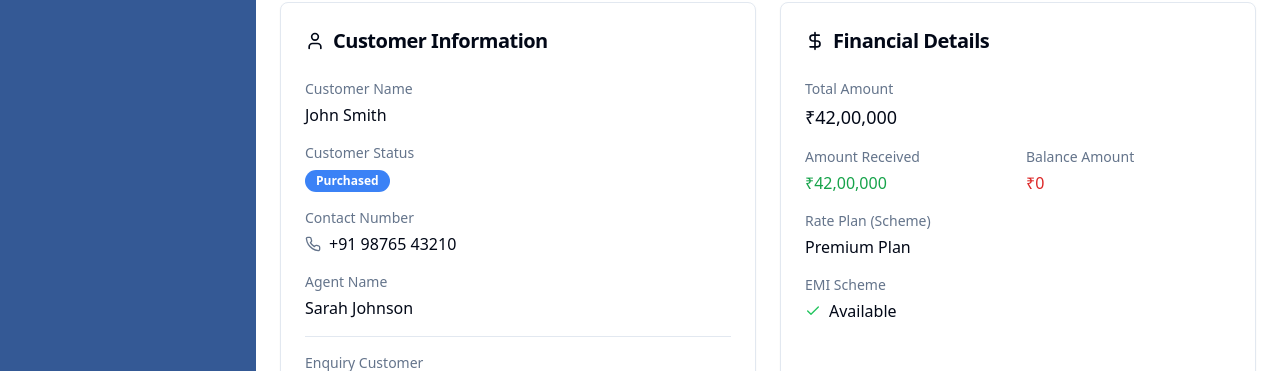
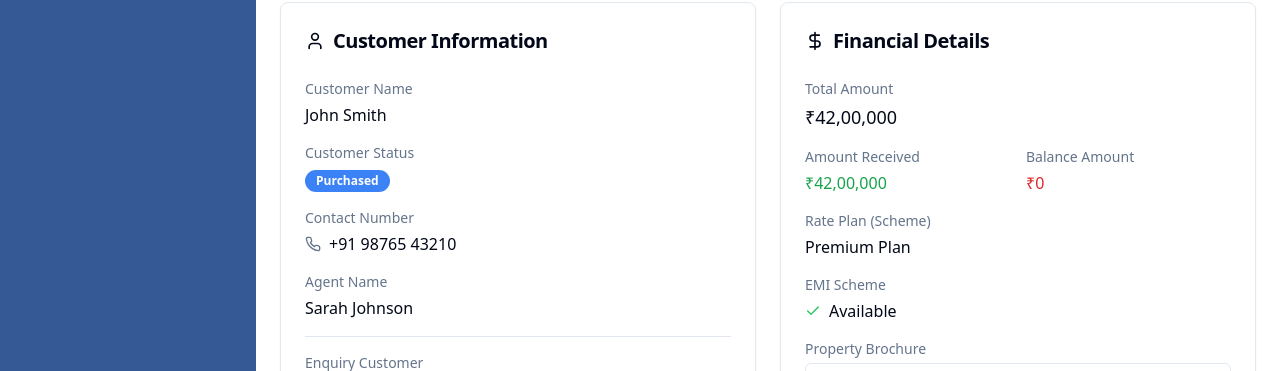
Before and after one commit to khash-13/estate-flow-nexus, a React (Vite) app: page /properties/unit/1 in a window 1280 px wide. Shown: the part 429-800 px from the top of the page. Built offline with nearby package versions, Linux system fonts and the light colour scheme; sample sign-in values are in the browser's storage.

Commit message:
Fix: Show brochure download button

```diff
--- a/src/components/properties/PropertyDetails.tsx
+++ b/src/components/properties/PropertyDetails.tsx
@@ -264,6 +264,19 @@ export function PropertyDetails({
                   </p>
                 </div>
 
+                {/* Property Brochure */}
+                {property.brochureUrl && (
+                  <div className="space-y-1">
+                    <p className="text-sm text-muted-foreground">Property Brochure</p>
+                    <Button variant="outline" size="sm" asChild className="w-full">
+                      <a href={property.brochureUrl} target="_blank" rel="noopener noreferrer" download>
+                        <Download className="mr-2 h-4 w-4" />
+                        Download Brochure
+                      </a>
+                    </Button>
+                  </div>
+                )}
+
                 {/* Unit Documents for Purchased Customer */}
                 {property.documents && property.documents.length > 0 && (
                   <>
--- a/src/pages/UnitDetails.tsx
+++ b/src/pages/UnitDetails.tsx
@@ -36,7 +36,8 @@ const sampleApartment: Property = {
   remarks: "Handover completed and all documents processed.",
   municipalPermission: true,
   googleMapsLocation: "https://maps.google.com/?q=40.7128,-74.0060",
-  thumbnailUrl: "https://images.unsplash.com/photo-1522708323590-d24dbb6b0267?ixlib=rb-4.0.3&auto=format&fit=crop&w=600&q=80"
+  thumbnailUrl: "https://images.unsplash.com/photo-1522708323590-d24dbb6b0267?ixlib=rb-4.0.3&auto=format&fit=crop&w=600&q=80",
+  brochureUrl: "https://example.com/brochures/skyline-towers.pdf"
 };
 
 const UnitDetails = () => {
```
